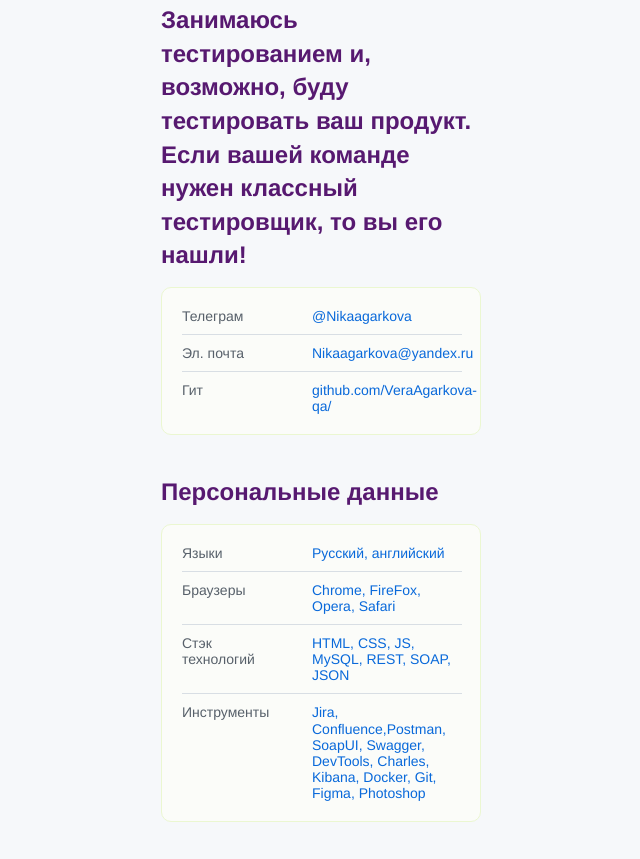
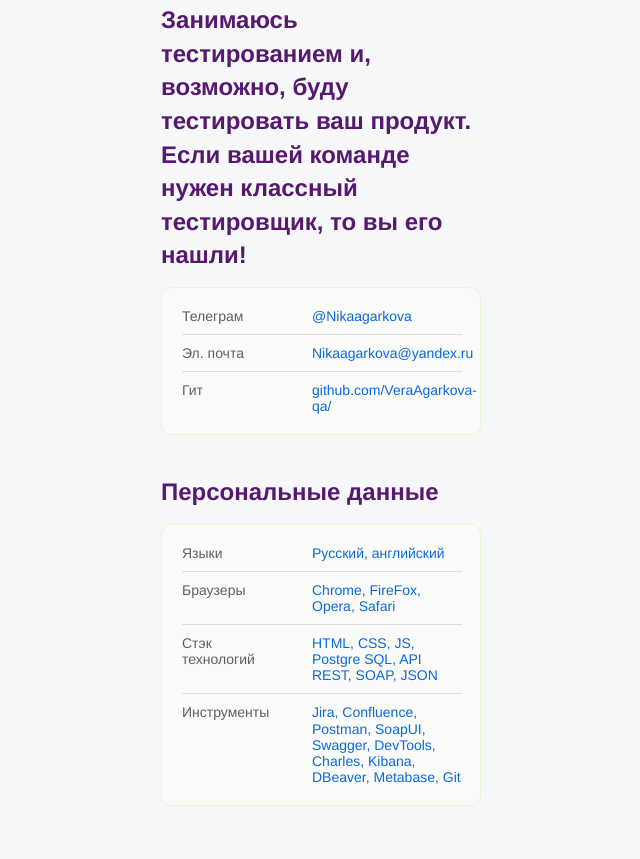
Before and after one commit to VeraAgarkova-qa/VeraAgarkova-qa.github.io, a plain HTML site: page index.html in a window 1280 px wide. Shown: the part 482-1341 px from the top of the page, without its empty margins (319-959 px from the left). Drawn offline with Linux system fonts and the light colour scheme; a script that the page names is missing.

Commit message:
Update index.html

```diff
--- a/index.html
+++ b/index.html
@@ -50,14 +50,14 @@ Opera, Safari</a>
           <li class="links__link">
             <p class="links__title">Стэк технологий</p>
             <a class="linsk__link"> HTML, CSS, JS,
-MySQL, REST, SOAP, JSON</a>
+Postgre SQL, API REST, SOAP, JSON</a>
           </li>
           <li class="links__link">
             <p class="links__title">Инструменты</p>
             <a class="linsk__link">Jira,
-Confluence,Postman,
+Confluence, Postman,
 SoapUI, Swagger, DevTools, Charles,
-Kibana, Docker, Git, Figma, Photoshop</a>
+Kibana, DBeaver, Metabase, Git </a>
           </li>
         </ul>
       </section>
```
